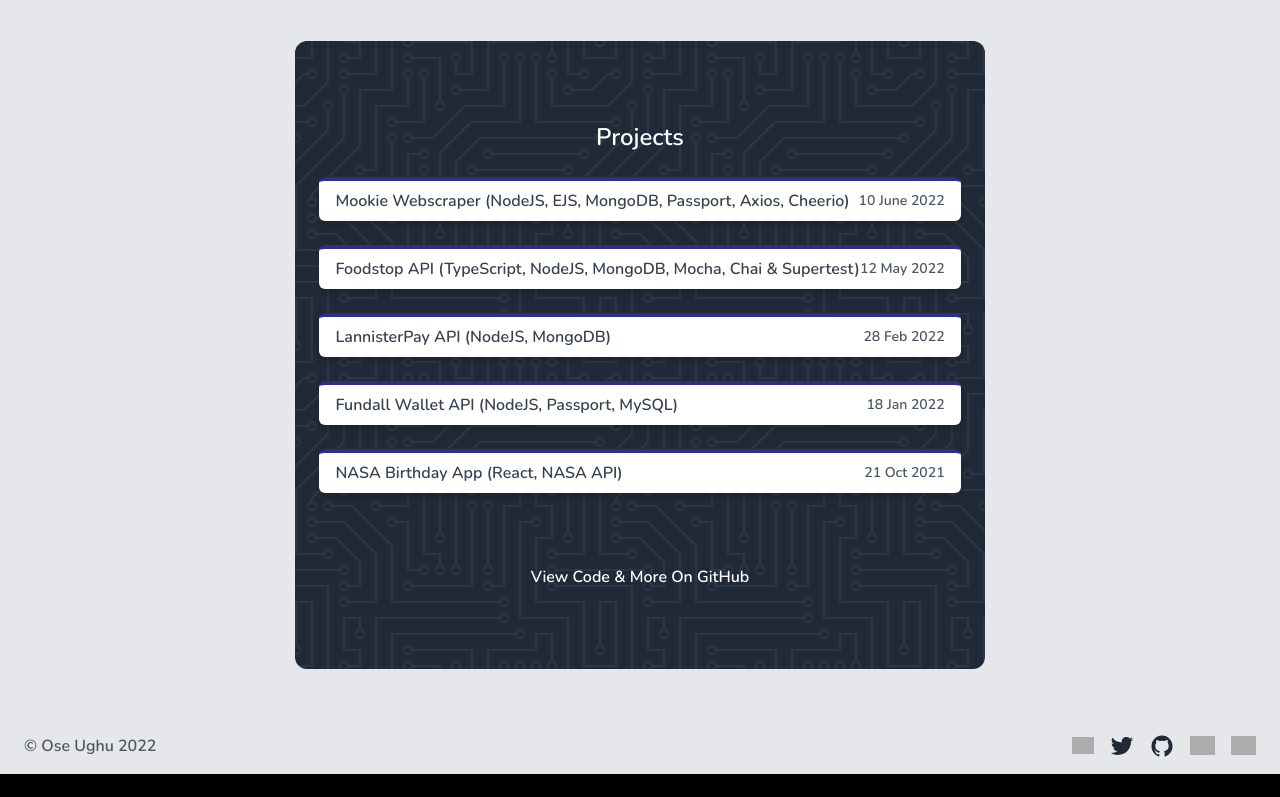
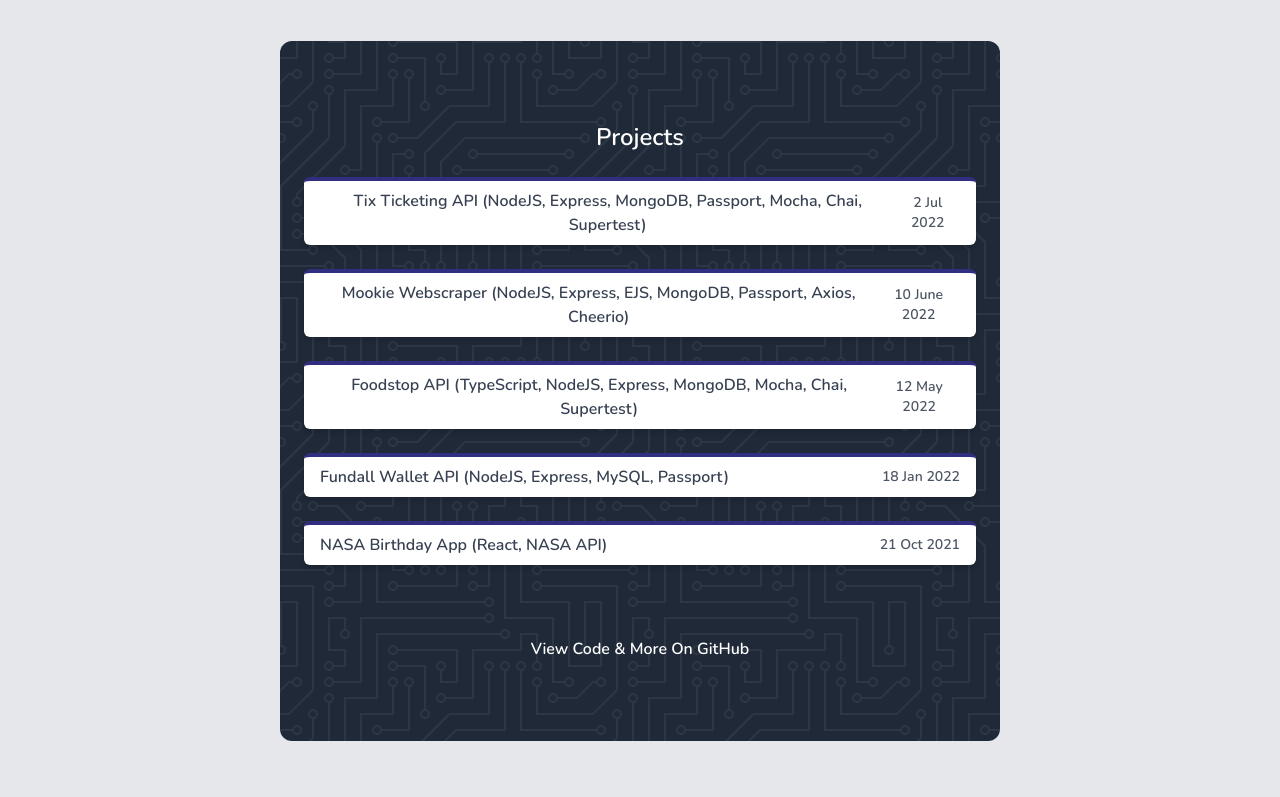
Before and after one commit to oseughu/portfolio, a Svelte app: page / in a window 1280 px wide. Shown: the part 926-1723 px from the top of the page. Before the commit the page ends 1700 px from the top, so only its background shows below. Built offline with nearby package versions, Linux system fonts and the light colour scheme; grey boxes are pictures that could not be loaded.

Commit message:
add tix project

```diff
--- a/src/components/Projects.svelte
+++ b/src/components/Projects.svelte
@@ -9,12 +9,29 @@
     <div class="flex flex-col items-center justify-around mt-6">
       <a
         class="block w-full max-w-2xl transition duration-500 ease-in-out transform bg-white border-t-4 border-indigo-900 rounded-md shadow-md hover:-translate-y-1 hover:scale-110"
+        href="https://github.com/oseughu/tix"
+        target="_blank"
+      >
+        <div class="flex items-center justify-between px-4 py-2">
+          <h3 class="text-md font-medium text-gray-700">
+            Tix Ticketing API (NodeJS, Express, MongoDB, Passport, Mocha, Chai,
+            Supertest)
+          </h3>
+          <span class="block text-sm font-light text-gray-600">2 Jul 2022</span>
+        </div>
+      </a>
+
+      <Space />
+
+      <a
+        class="block w-full max-w-2xl transition duration-500 ease-in-out transform bg-white border-t-4 border-indigo-900 rounded-md shadow-md hover:-translate-y-1 hover:scale-110"
         href="https://mookie-assessment.herokuapp.com"
         target="_blank"
       >
         <div class="flex items-center justify-between px-4 py-2">
           <h3 class="text-md font-medium text-gray-700">
-            Mookie Webscraper (NodeJS, EJS, MongoDB, Passport, Axios, Cheerio)
+            Mookie Webscraper (NodeJS, Express, EJS, MongoDB, Passport, Axios,
+            Cheerio)
           </h3>
           <span class="block text-sm font-light text-gray-600"
             >10 June 2022</span
@@ -31,26 +48,10 @@
       >
         <div class="flex items-center justify-between px-4 py-2">
           <h3 class="text-md font-medium text-gray-700">
-            Foodstop API (TypeScript, NodeJS, MongoDB, Mocha, Chai &amp;
+            Foodstop API (TypeScript, NodeJS, Express, MongoDB, Mocha, Chai,
             Supertest)
           </h3>
           <span class="block text-sm font-light text-gray-600">12 May 2022</span
-          >
-        </div>
-      </a>
-
-      <Space />
-
-      <a
-        class="block w-full max-w-2xl transition duration-500 ease-in-out transform bg-white border-t-4 border-indigo-900 rounded-md shadow-md hover:-translate-y-1 hover:scale-110"
-        href="https://github.com/oseughu/lannisterpay"
-        target="_blank"
-      >
-        <div class="flex items-center justify-between px-4 py-2">
-          <h3 class="text-md font-medium text-gray-700">
-            LannisterPay API (NodeJS, MongoDB)
-          </h3>
-          <span class="block text-sm font-light text-gray-600">28 Feb 2022</span
           >
         </div>
       </a>
@@ -64,7 +65,7 @@
       >
         <div class="flex items-center justify-between px-4 py-2">
           <h3 class="text-md font-medium text-gray-700">
-            Fundall Wallet API (NodeJS, Passport, MySQL)
+            Fundall Wallet API (NodeJS, Express, MySQL, Passport)
           </h3>
           <span class="block text-sm font-light text-gray-600">18 Jan 2022</span
           >
```
